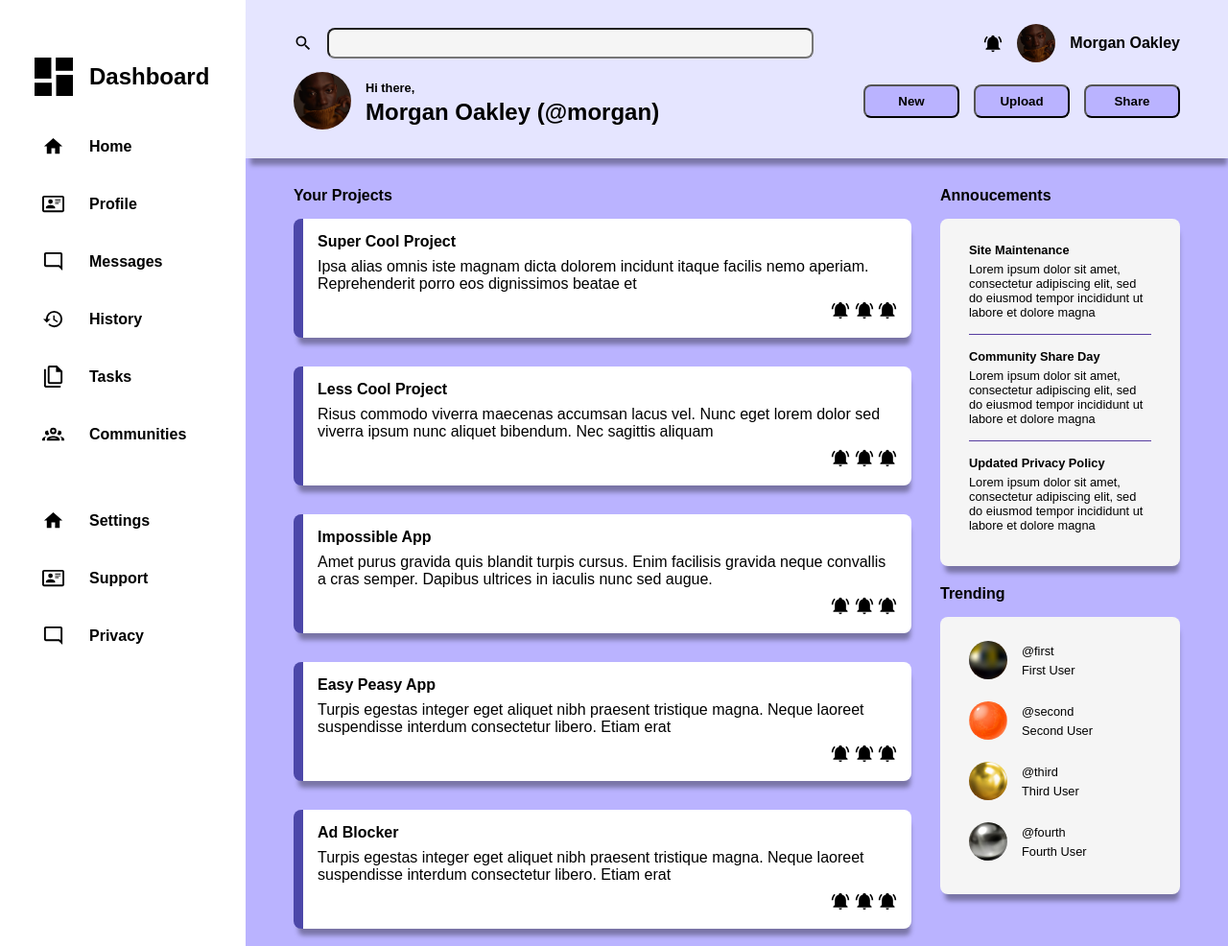
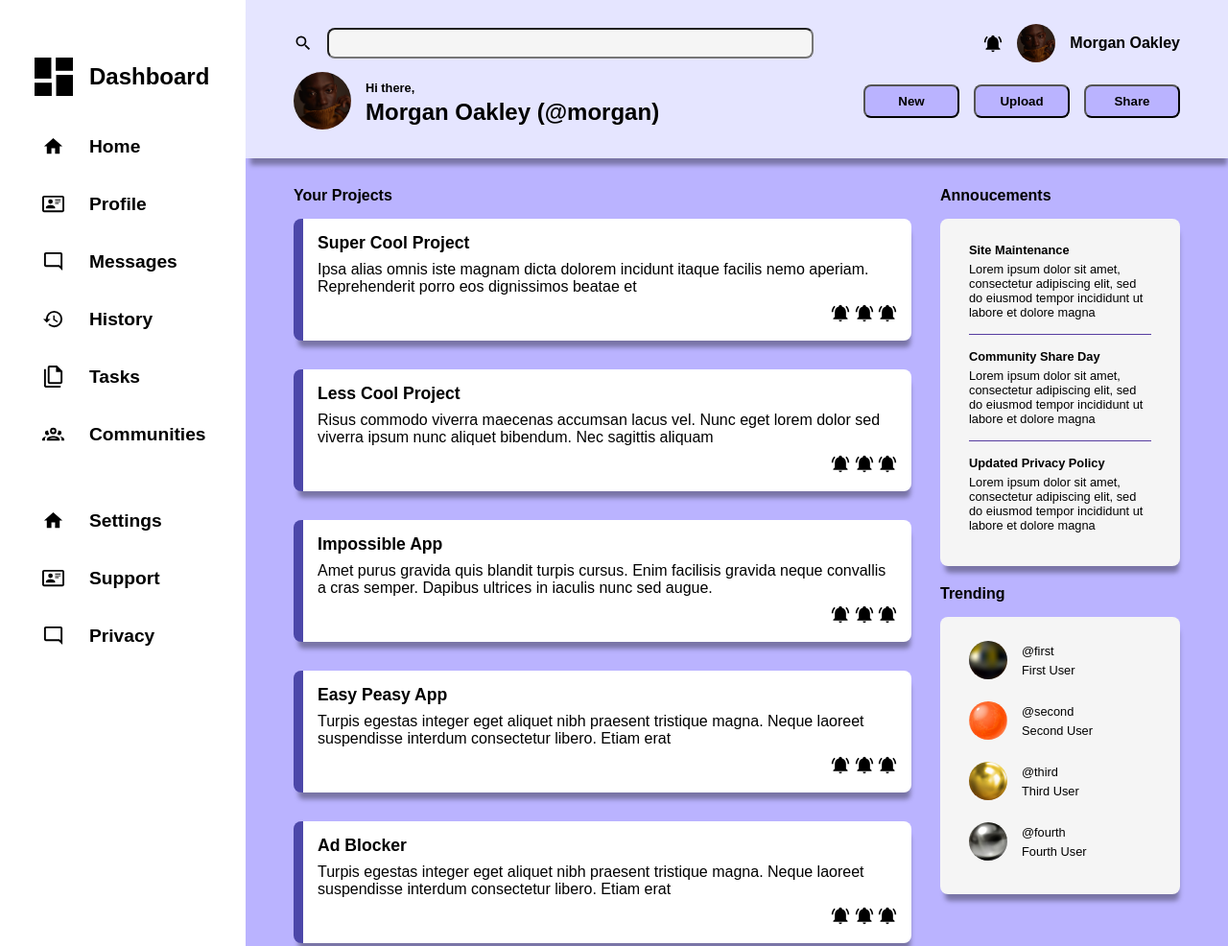
Before and after one commit to silverfoxvalentine/page_w_grid, a plain HTML site: page index.html in a window 1280 px wide. Shown: the top 986 px of the page at 96% size. Drawn offline with Linux system fonts and the light colour scheme.

Commit message:
add corrections

```diff
--- a/style.css
+++ b/style.css
@@ -69,6 +69,10 @@ body {
     gap: 15px;
     align-items: center;
     margin-top: 15px;
+}
+
+.side-links, .side-links2 {
+    font-size: 1.2rem;
 }
 
 .top {
@@ -194,6 +198,15 @@ input[type ='search'] {
     gap: 0.5rem;
 }
 
+.card>div:first-child {
+    font-size: 1.1rem;
+}
+
+.card:hover {
+    background-color:  rgb(255, 253, 237);
+
+}
+
 .card > div> img {
     height: 20px;
 }
```
